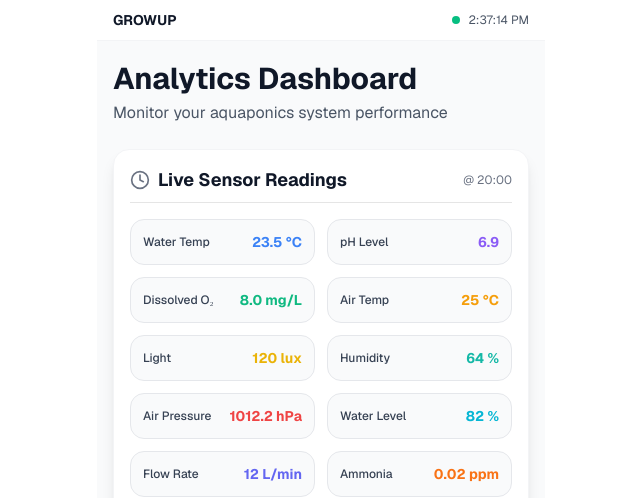
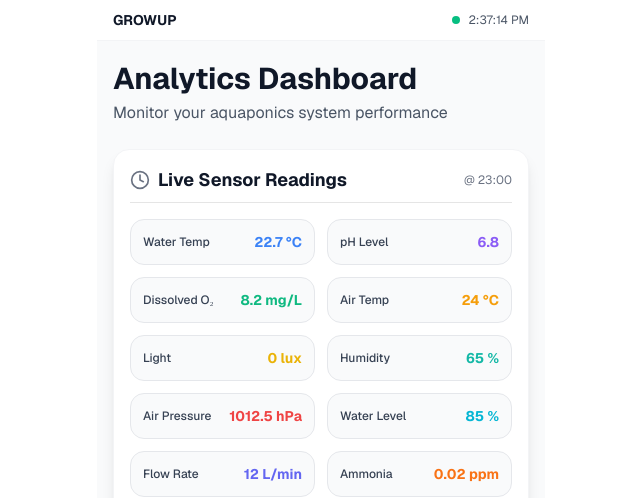
Before and after one commit to kitkato3/GrowUp_FrontEnd, a Next.js app: page /analytics in a window 1280 px wide. Shown: the top 498 px of the page, without its empty margins (319-959 px from the left). Built offline with nearby package versions, Linux system fonts and the light colour scheme.

Commit message:
updated analytics: 24hrs chart

```diff
--- a/app/(routes)/analytics/page.tsx
+++ b/app/(routes)/analytics/page.tsx
@@ -20,12 +20,30 @@ const WEEKLY_GROWTH_DATA: GrowthRow[] = [
 ]
 
 const SENSOR_TREND_DATA: SensorTrendRow[] = [
-  { time: "00:00", waterTemp: 22.5, ph: 6.8, dissolvedO2: 8.2, airTemp: 24, lightIntensity: 0, waterLevel: 85, waterFlow: 12, humidity: 65, ammonia: 0.02, airPressure: 1012.5 },
-  { time: "04:00", waterTemp: 22.2, ph: 6.9, dissolvedO2: 8.5, airTemp: 23, lightIntensity: 0, waterLevel: 84, waterFlow: 12, humidity: 68, ammonia: 0.01, airPressure: 1014.1 },
-  { time: "08:00", waterTemp: 23.1, ph: 7.0, dissolvedO2: 8.1, airTemp: 26, lightIntensity: 450, waterLevel: 83, waterFlow: 13, humidity: 62, ammonia: 0.02, airPressure: 1015.3 },
-  { time: "12:00", waterTemp: 24.5, ph: 7.1, dissolvedO2: 7.8, airTemp: 29, lightIntensity: 850, waterLevel: 82, waterFlow: 13, humidity: 58, ammonia: 0.03, airPressure: 1013.8 },
-  { time: "16:00", waterTemp: 24.8, ph: 7.0, dissolvedO2: 7.6, airTemp: 28, lightIntensity: 620, waterLevel: 81, waterFlow: 12, humidity: 60, ammonia: 0.02, airPressure: 1011.0 },
-  { time: "20:00", waterTemp: 23.5, ph: 6.9, dissolvedO2: 8.0, airTemp: 25, lightIntensity: 120, waterLevel: 82, waterFlow: 12, humidity: 64, ammonia: 0.02, airPressure: 1012.2 },
+  { time: "00:00", waterTemp: 22.5, ph: 6.8, dissolvedO2: 8.2, airTemp: 24.0, lightIntensity: 0, waterLevel: 85, waterFlow: 12, humidity: 65, ammonia: 0.02, airPressure: 1012.5 },
+  { time: "01:00", waterTemp: 22.3, ph: 6.8, dissolvedO2: 8.3, airTemp: 23.5, lightIntensity: 0, waterLevel: 84, waterFlow: 12, humidity: 67, ammonia: 0.02, airPressure: 1013.0 },
+  { time: "02:00", waterTemp: 22.1, ph: 6.9, dissolvedO2: 8.4, airTemp: 23.0, lightIntensity: 0, waterLevel: 84, waterFlow: 12, humidity: 68, ammonia: 0.01, airPressure: 1013.5 },
+  { time: "03:00", waterTemp: 22.2, ph: 6.9, dissolvedO2: 8.5, airTemp: 23.0, lightIntensity: 0, waterLevel: 84, waterFlow: 12, humidity: 68, ammonia: 0.01, airPressure: 1014.1 },
+  { time: "04:00", waterTemp: 22.2, ph: 6.9, dissolvedO2: 8.5, airTemp: 23.0, lightIntensity: 0, waterLevel: 84, waterFlow: 12, humidity: 68, ammonia: 0.01, airPressure: 1014.1 },
+  { time: "05:00", waterTemp: 22.3, ph: 6.9, dissolvedO2: 8.4, airTemp: 23.5, lightIntensity: 0, waterLevel: 83, waterFlow: 12, humidity: 67, ammonia: 0.02, airPressure: 1014.5 },
+  { time: "06:00", waterTemp: 22.6, ph: 7.0, dissolvedO2: 8.3, airTemp: 24.5, lightIntensity: 150, waterLevel: 83, waterFlow: 13, humidity: 65, ammonia: 0.02, airPressure: 1015.0 },
+  { time: "07:00", waterTemp: 22.9, ph: 7.0, dissolvedO2: 8.2, airTemp: 25.5, lightIntensity: 300, waterLevel: 83, waterFlow: 13, humidity: 63, ammonia: 0.02, airPressure: 1015.2 },
+  { time: "08:00", waterTemp: 23.1, ph: 7.0, dissolvedO2: 8.1, airTemp: 26.0, lightIntensity: 450, waterLevel: 83, waterFlow: 13, humidity: 62, ammonia: 0.02, airPressure: 1015.3 },
+  { time: "09:00", waterTemp: 23.5, ph: 7.0, dissolvedO2: 8.0, airTemp: 27.0, lightIntensity: 600, waterLevel: 82, waterFlow: 13, humidity: 60, ammonia: 0.02, airPressure: 1015.1 },
+  { time: "10:00", waterTemp: 23.9, ph: 7.1, dissolvedO2: 7.9, airTemp: 28.0, lightIntensity: 750, waterLevel: 82, waterFlow: 13, humidity: 59, ammonia: 0.03, airPressure: 1014.5 },
+  { time: "11:00", waterTemp: 24.2, ph: 7.1, dissolvedO2: 7.8, airTemp: 28.5, lightIntensity: 800, waterLevel: 82, waterFlow: 13, humidity: 58, ammonia: 0.03, airPressure: 1014.0 },
+  { time: "12:00", waterTemp: 24.5, ph: 7.1, dissolvedO2: 7.8, airTemp: 29.0, lightIntensity: 850, waterLevel: 82, waterFlow: 13, humidity: 58, ammonia: 0.03, airPressure: 1013.8 },
+  { time: "13:00", waterTemp: 24.8, ph: 7.1, dissolvedO2: 7.7, airTemp: 29.5, lightIntensity: 800, waterLevel: 81, waterFlow: 12, humidity: 57, ammonia: 0.03, airPressure: 1013.0 },
+  { time: "14:00", waterTemp: 25.0, ph: 7.1, dissolvedO2: 7.6, airTemp: 29.2, lightIntensity: 750, waterLevel: 81, waterFlow: 12, humidity: 58, ammonia: 0.03, airPressure: 1012.5 },
+  { time: "15:00", waterTemp: 24.9, ph: 7.0, dissolvedO2: 7.6, airTemp: 28.5, lightIntensity: 680, waterLevel: 81, waterFlow: 12, humidity: 59, ammonia: 0.03, airPressure: 1011.8 },
+  { time: "16:00", waterTemp: 24.8, ph: 7.0, dissolvedO2: 7.6, airTemp: 28.0, lightIntensity: 620, waterLevel: 81, waterFlow: 12, humidity: 60, ammonia: 0.02, airPressure: 1011.0 },
+  { time: "17:00", waterTemp: 24.5, ph: 7.0, dissolvedO2: 7.7, airTemp: 27.0, lightIntensity: 500, waterLevel: 81, waterFlow: 12, humidity: 62, ammonia: 0.02, airPressure: 1011.0 },
+  { time: "18:00", waterTemp: 24.1, ph: 6.9, dissolvedO2: 7.8, airTemp: 26.0, lightIntensity: 300, waterLevel: 82, waterFlow: 12, humidity: 63, ammonia: 0.02, airPressure: 1011.5 },
+  { time: "19:00", waterTemp: 23.8, ph: 6.9, dissolvedO2: 7.9, airTemp: 25.5, lightIntensity: 200, waterLevel: 82, waterFlow: 12, humidity: 64, ammonia: 0.02, airPressure: 1012.0 },
+  { time: "20:00", waterTemp: 23.5, ph: 6.9, dissolvedO2: 8.0, airTemp: 25.0, lightIntensity: 120, waterLevel: 82, waterFlow: 12, humidity: 64, ammonia: 0.02, airPressure: 1012.2 },
+  { time: "21:00", waterTemp: 23.2, ph: 6.8, dissolvedO2: 8.1, airTemp: 24.5, lightIntensity: 50, waterLevel: 83, waterFlow: 12, humidity: 65, ammonia: 0.02, airPressure: 1012.5 },
+  { time: "22:00", waterTemp: 22.9, ph: 6.8, dissolvedO2: 8.1, airTemp: 24.2, lightIntensity: 0, waterLevel: 84, waterFlow: 12, humidity: 65, ammonia: 0.02, airPressure: 1012.8 },
+  { time: "23:00", waterTemp: 22.7, ph: 6.8, dissolvedO2: 8.2, airTemp: 24.1, lightIntensity: 0, waterLevel: 85, waterFlow: 12, humidity: 65, ammonia: 0.02, airPressure: 1012.5 },
 ]
 
 /* SENSOR CONFIGURATION (Global, detailed version) */
@@ -643,6 +661,7 @@ export default function Analytics() {
                     dataKey="time"
                     stroke="#9ca3af"
                     tick={{ fill: "#6b7280", fontSize: 11 }}
+                    interval={3}
                   />
                   <YAxis
                     stroke="#9ca3af"
```
